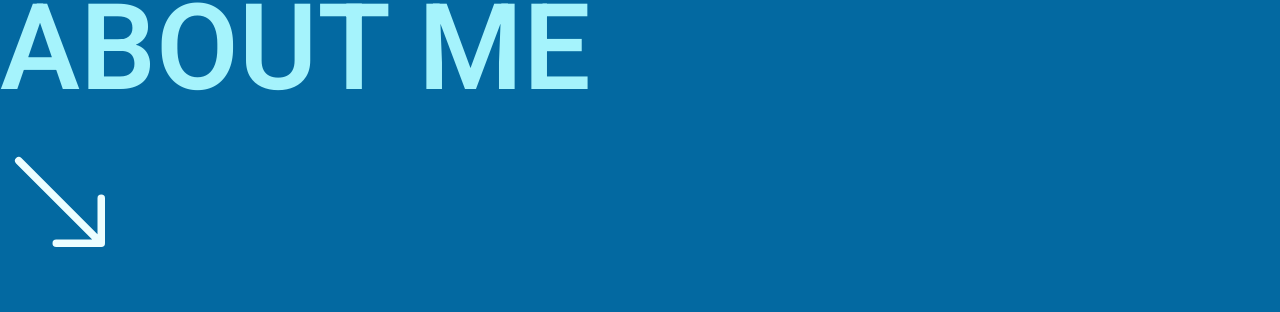
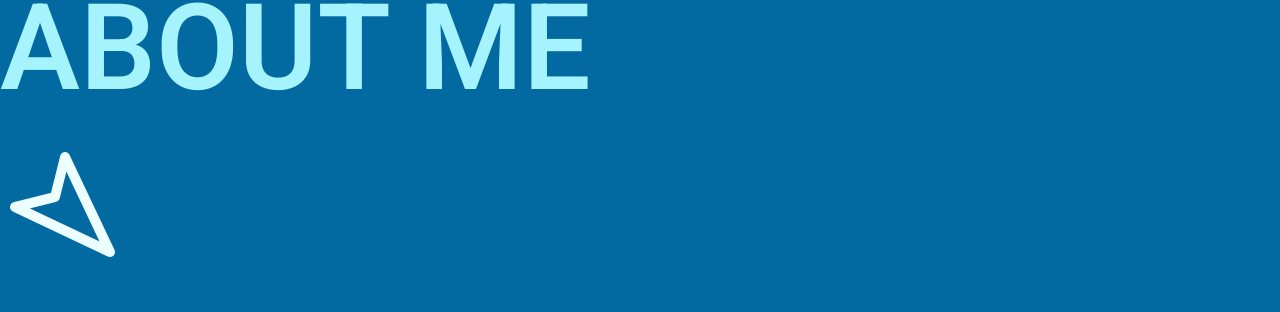
Before and after one commit to anika-aurony/porfolio-nextjs, a Next.js app: page / in a window 1280 px wide. Shown: the part 957-1269 px from the top of the page. Built offline with nearby package versions, Linux system fonts and the light colour scheme.

Commit message:
title commit

```diff
--- a/components/Hero.tsx
+++ b/components/Hero.tsx
@@ -160,7 +160,7 @@ const Hero = () => {
         <motion.div
           initial={{ y: "-100%" }}
           whileInView={{ y: 0 }}
-          transition={{ ease: "easeInOut", duration: 1, delay: 2.7 }}
+          transition={{ ease: "easeInOut", duration: 1, delay: 2 }}
         >
           <p>Stay Connected with My</p>
           <div className="mt-3 flex gap-5">
--- a/components/SectionTitle.tsx
+++ b/components/SectionTitle.tsx
@@ -1,7 +1,7 @@
 "use client";
 
 import { motion } from "framer-motion";
-import { BsArrowDownRight } from "react-icons/bs";
+import { FiNavigation } from "react-icons/fi";
 
 interface SectionTitleProps {
   title: string;
@@ -18,12 +18,12 @@ const SectionTitle: React.FC<SectionTitleProps> = ({ title }) => {
       >
         {title}{" "}
         <motion.span
-          initial={{ rotate: "45deg" }}
-          whileInView={{ rotate: "0deg" }}
+          initial={{ rotate: "-45deg" }}
+          whileInView={{ rotate: "90deg" }}
           transition={{ ease: "easeInOut", duration: 1, delay: 1 }}
           className="text-accent self-start"
         >
-          <BsArrowDownRight />
+          <FiNavigation />
         </motion.span>
       </motion.h2>
     </div>
```
